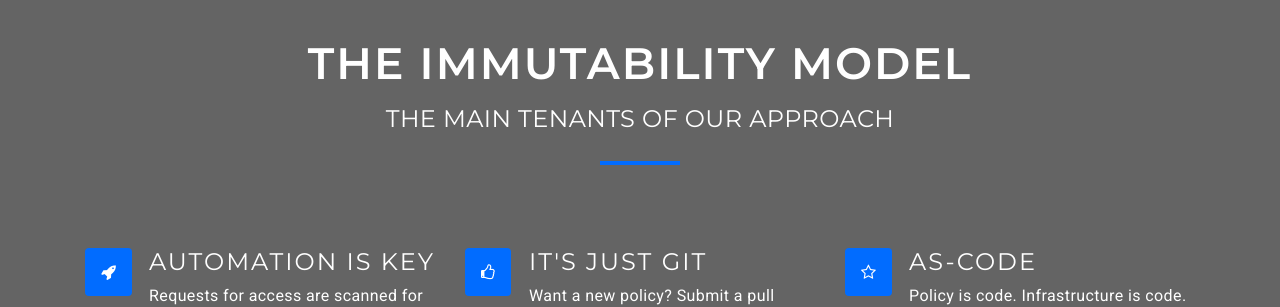
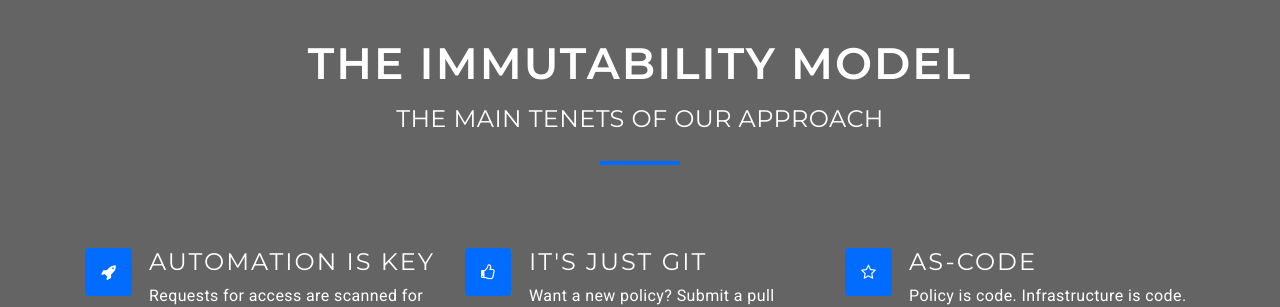
Before and after one commit to immutability-io/immutability-io.github.io, a Jekyll site: the page index.html, which Jekyll copies as it is, in a window 1280 px wide and 900 px high, scrolled down 2353 px. Shown: the part 156-463 px from the top of the window. Built offline with Jekyll 4.4.1, drawn with Linux system fonts in a browser that asks for light colours.

Commit message:
tenets not tenants dummy

```diff
--- a/index.html
+++ b/index.html
@@ -183,7 +183,7 @@
                 <div class="row justify-content-center pb-5">
                     <div class="col-lg-9 pb-lg-4 text-center text-white">
                         <h3 class="font-alt font-w-600 letter-spacing-2 text-uppercase title-xs-small title-extra-large-2">The Immutability Model</h3>
-                        <p class="font-alt mb-0 mt-3 text-xs-large text-uppercase title-medium">The main tenants of our approach</p>
+                        <p class="font-alt mb-0 mt-3 text-xs-large text-uppercase title-medium">The main tenets of our approach</p>
                         <span class="bg-base-color d-inline-block mt-4 sep-line-thick-long"></span>
                     </div>
                     <!-- //.col-lg-9 -->
```
